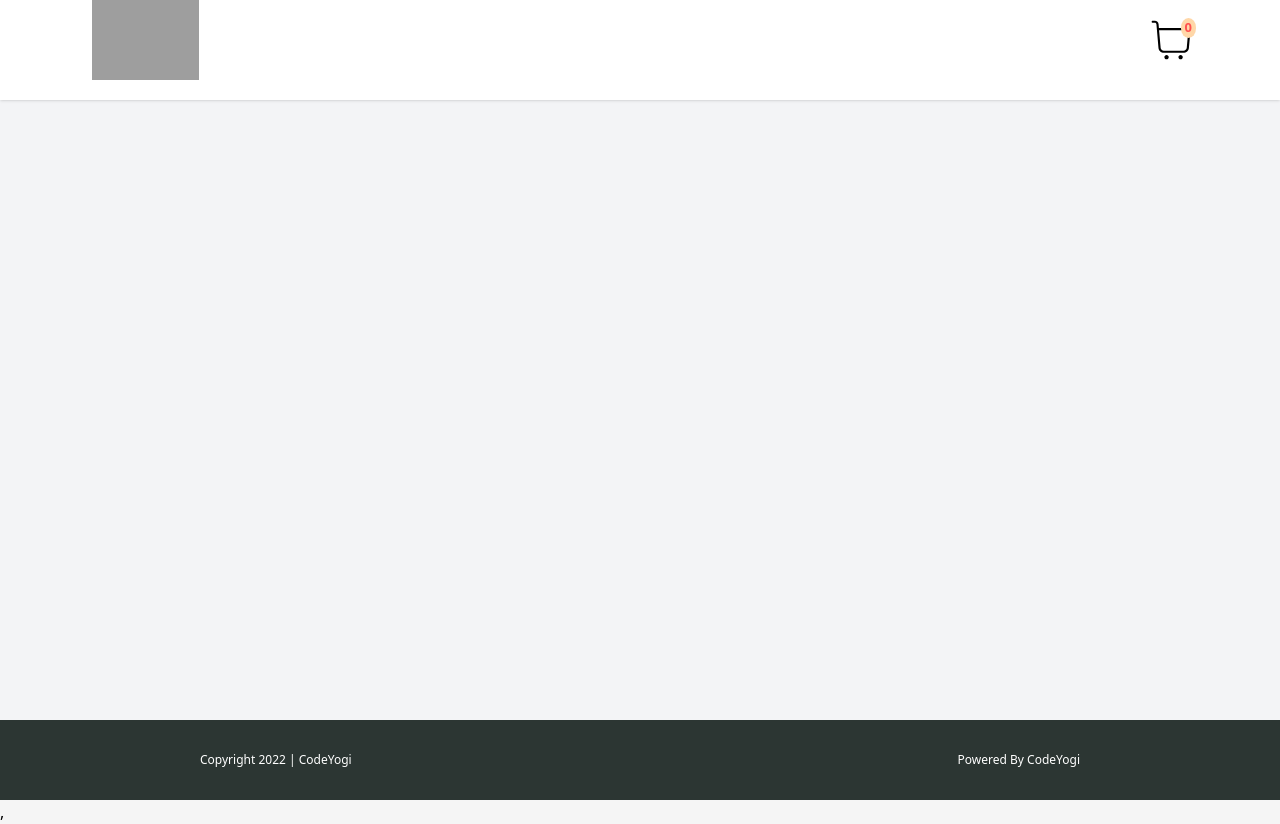
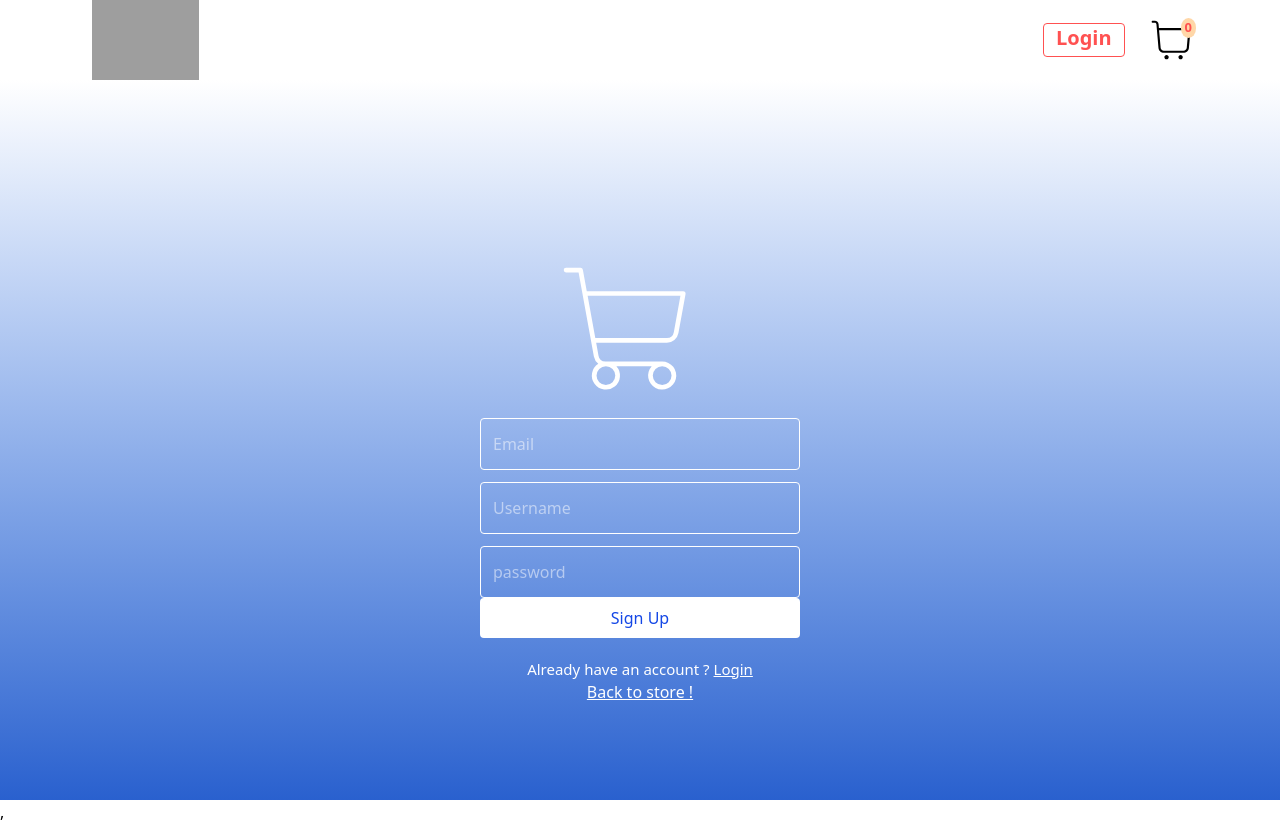
Before and after one commit to AmanAfreedi/Ecart, a React (Vite) app: page /signup in a window 1280 px wide. Built offline with nearby package versions, Linux system fonts and the light colour scheme; grey boxes are pictures that could not be loaded.

Commit message:
added login pages

```diff
--- a/index.html
+++ b/index.html
@@ -6,7 +6,7 @@
     <meta name="viewport" content="width=device-width, initial-scale=1.0" />
     <title>Vite + React</title>
   </head>
-  <body class="bg-[#f5f5f5] overflow-hidden">
+  <body class=" overflow-hidden">
     <div id="root"></div>
     <script type="module" src="/src/main.jsx"></script>
   </body>
--- a/package.json
+++ b/package.json
@@ -12,11 +12,13 @@
   "dependencies": {
     "@tailwindcss/vite": "^4.1.11",
     "axios": "^1.11.0",
+    "formik": "^2.4.6",
     "react": "^19.1.0",
     "react-dom": "^19.1.0",
     "react-icons": "^5.5.0",
     "react-router": "^7.7.1",
-    "tailwindcss": "^4.1.11"
+    "tailwindcss": "^4.1.11",
+    "yup": "^1.7.0"
   },
   "devDependencies": {
     "@eslint/js": "^9.30.1",
--- a/src/App.jsx
+++ b/src/App.jsx
@@ -5,6 +5,9 @@ import AllProducts from './components/AllProducts'
 import { Route, Routes } from 'react-router'
 import ProductDetails from "./components/ProductDetails"
 import CartPage from './components/CartPage'
+import LoginPage from './components/LoginPage'
+import SignUpPage from './components/SignUpPage'
+import ForgotPassword from './components/ForgotPassword'
 
 
 const App = () => {
@@ -30,13 +33,18 @@ const App = () => {
 
   console.log(count);
   return (
-    <div className='bg-gray-100 overflow-x-hidden h-screen flex flex-col overflow-y-visible'>
+
+    <div className=' bg-gray-100 overflow-x-hidden h-screen flex flex-col overflow-y-visible'>
       <Navbar className="fixed" count={count} />
       <div className='grow'>
         <Routes>
           <Route path='/' element={<AllProducts />} />
           <Route path='/productDetails/:id' element={<ProductDetails onAddToCart={HandleAddToCart} />} />
           <Route path ='cart' element={<CartPage cartItems={cart}/>}/>
+          <Route path ='/login' element={<LoginPage/>}/>
+          <Route path ='/signup' element={<SignUpPage/>}/>
+          <Route path ='/forgotpassword' element={<ForgotPassword/>}/>
+
         </Routes>
 
       </div>
--- /dev/null
+++ b/src/components/ForgotPassword.jsx
@@ -0,0 +1,41 @@
+import React from 'react'
+import { PiShoppingCartThin } from 'react-icons/pi'
+import { Link } from 'react-router'
+import { Formik, useFormik } from 'formik';
+import * as Yup from 'yup';
+function callForgotPasswordApi(values) {
+    console.log(values.email)
+}
+const Schema = Yup.object().shape({
+    email: Yup.string()
+        .email()
+        .required()
+})
+const ForgotPassword = () => {
+    const { handleChange, handleBlur , touched, handleSubmit, errors, values } = useFormik({
+        initialValues: {
+            email: ""
+        },
+        onSubmit: callForgotPasswordApi,
+        validationSchema: Schema
+    })
+    return (
+        <div className='flex justify-center items-center w-screen h-screen bg-gradient-to-t from-[#0e4cc7] to-white'>
+            <form onSubmit={handleSubmit}>
+                <div className='w-auto flex flex-col '>
+                    <PiShoppingCartThin className='text-white text-[150px] ml-10 md:ml-18' />
+                    <h1 className='md:text-3xl text-2xl self-center text-white font-semibold font-sans underline'>Reset your password</h1>
+                    <span className='w-65 md:w-80 text-white/70 mt-5'><p>Enter the email associated with your accound and we'll send you password reset instructions </p></span>
+                    <input onChange={handleChange} onBlur={handleBlur} name="email" type="email" placeholder='Email' className='border border-white mt-3 rounded text-white pl-3 h-13 w-65 md:w-80 ' >
+                    </input>
+                    {touched.email && errors.email && <div className='text-red-500 text-[13px]'>{errors.email}</div>}
+                    <button className=' bg-white hover:shadow-2xl hover:transition-shadow shadow-red-500/50 mb-5 justify-self-center w-65 md:w-80 h-10 rounded text-blue-700 mt-3  hover:border-1'>Sign Up</button>
+                    <div className='self-center text-white text-[13px] md:text-[15px]'><p>Go to Login ?  <Link to={"/login"} className='underline'>Login</Link></p></div>
+                    <Link to={'/'} className='text-white underline self-center'>Back to store !</Link>
+                </div>
+            </form>
+        </div>
+    )
+}
+
+export default ForgotPassword
--- /dev/null
+++ b/src/components/LoginPage.jsx
@@ -0,0 +1,57 @@
+import React from 'react'
+import { PiShoppingCartThin } from "react-icons/pi";
+import { CiUser } from "react-icons/ci";
+import { GiHouseKeys } from "react-icons/gi";
+import { Link } from 'react-router';
+import { Formik, useFormik } from 'formik';
+import * as Yup from 'yup';
+const LoginPage = () => {
+    function callLoginApi(values){
+        console.log("sending data ",values.username , values.password)
+    }
+    const Schema = Yup.object().shape({
+        username: Yup.string()
+        .min(5)
+        .required(),
+        password: Yup.string()
+        .min(8)
+        .required()
+    })
+    const {values,handleSubmit ,handleChange , errors , handleBlur ,touched} = useFormik({
+        initialValues:{
+            username:"",
+            password:""
+        },
+        onSubmit:callLoginApi,
+        validationSchema:Schema,
+    })
+  return (
+
+    <div className='flex justify-center items-center w-screen h-screen bg-gradient-to-t from-[#0e4cc7] to-white'>
+        <form onSubmit={handleSubmit}>
+        <div className='w-auto flex flex-col'>
+                <PiShoppingCartThin className='text-white text-[150px] ml-10 md:ml-18' />
+                <div >
+                <CiUser className='text-3xl mt-10 -mb-10 ml-2 text-white '/>
+                <input onBlur={handleBlur} name="username" onChange={handleChange} type="text" placeholder='Username' className='border border-white rounded text-white pl-10 h-13 w-65 md:w-80 ' >
+                </input>
+                {touched.username && errors.username && <div className='text-red-500'>{errors.username}</div>}
+                 </div>
+                <div className='-mt-5' >
+                <GiHouseKeys className='text-3xl mt-10 -mb-10 text-white ml-2'/>
+                <input onBlur={handleBlur}  name="password" onChange={handleChange} type="password" placeholder='Password' className='border border-white rounded text-white pl-10 h-13 w-65 md:w-80 ' >
+                </input>
+                {touched.password && errors.password && <div className='text-red-500'>{errors.password}</div>}
+                 </div>
+                <button className='bg-white hover:shadow-2xl hover:transition-shadow shadow-red-500/50 mb-5 justify-self-center w-65 md:w-80 h-10 rounded text-blue-700 mt-3 hover:border-1'> Login</button>
+                <Link to="/forgotpassword" className='text-white self-center hover:underline text-[13px] md:text-[15px] '>Forgot Password ?</Link>
+                   <div className='self-center text-white text-[13px] md:text-[15px]'><p>Dont't have an account <Link to={'/signup'} className='underline'>Sign Up</Link></p></div>
+
+                   <Link to={'/'} className='text-white underline self-center'>Back to store !</Link>
+        </div>
+        </form>
+    </div>
+  )
+}
+
+export default LoginPage
--- a/src/components/Navbar.jsx
+++ b/src/components/Navbar.jsx
@@ -7,6 +7,7 @@ const Navbar = ({count}) => {
       <div className='flex items-center max-w-6xl justify-between mx-auto px-5'>
         <img className='h-[80px] ml-2' src="https://logolook.net/wp-content/uploads/2021/03/Amazon-Logo-2000.png" alt="" />
         <div className='flex items-center'>
+          <Link to={"/login"} className='font-semibold text-xl rounded border border-[#ff5151] px-3 text-center pb-1 mr-5 text-[#ff5151]  ' >Login</Link>
           <Link to={'/cart'} ><CiShoppingCart className='w-13 h-13 hover:text-[#ff5151] mr-5' /></Link>
           <span className='-ml-9 -mt-6 text-[13px] px-1 bg-orange-200 rounded-[50%] font-extrabold text-[#ff5151] b'>{count}</span>
         </div>
--- /dev/null
+++ b/src/components/SignUpPage.jsx
@@ -0,0 +1,62 @@
+import { useFormik } from 'formik'
+import React from 'react'
+import { CiUser } from 'react-icons/ci'
+import { PiShoppingCartThin } from 'react-icons/pi'
+import { Link } from 'react-router'
+import * as Yup from 'yup';
+const SignUpPage = () => {
+    function callSignUpApi(values){
+        console.log("signed Api called with " ,values.username,values.email,values.password)
+    }
+    const Schema = Yup.object().shape({
+        username : Yup.string()
+        .min(5)
+        .required(),
+        email : Yup.string()
+        .email()
+        .required(),
+        password : Yup.string()
+        .min(8)
+        .required(),
+
+
+    })
+    const {handleBlur,touched , handleChange , handleSubmit, handleReset , values , errors} = useFormik({
+        initialValues: {
+            email : "",
+            username : "",
+            password : "",
+            ConfirmPassword : ""
+        },
+        onSubmit: callSignUpApi,
+        validationSchema : Schema
+    })
+
+    return (
+        <div className='flex justify-center items-center w-screen h-screen bg-gradient-to-t from-[#0e4cc7] to-white'>
+            <form onSubmit={handleSubmit} >
+                <div className='w-auto flex flex-col '>
+                    <PiShoppingCartThin className='text-white text-[150px] ml-10 md:ml-18' />
+
+                    <input onChange={handleChange} onBlur={handleBlur} name="email" type="email" placeholder='Email' className='border border-white mt-3 rounded text-white pl-3 h-13 w-65 md:w-80 ' >
+                    </input>
+                    {touched.email && errors.email && <div className='text-red-500 text-[13px]'>{errors.email}</div>}
+                    <input onChange={handleChange} onBlur={handleBlur} name="username" type="text" placeholder='Username' className='border border-white mt-3 rounded text-white pl-3 h-13 w-65 md:w-80 ' >
+                    </input>
+                    {touched.username && errors.username && <div className='text-red-500 text-[13px]'>{errors.username}</div>}
+                    <input onChange={handleChange} onBlur={handleBlur} name="password" type="password" placeholder='password' className='border border-white mt-3 rounded text-white pl-3 h-13 w-65 md:w-80 ' >
+                    </input>
+                    {touched.password && errors.password && <div className='text-red-500 text-[13px]'>{errors.password}</div>}
+
+                    <button className='bg-white hover:shadow-2xl hover:transition-shadow shadow-red-500/50 mb-5 justify-self-center w-65 md:w-80 h-10 rounded text-blue-700 mt-3hover:border-1'>Sign Up</button>
+                    <div className='self-center text-white text-[13px] md:text-[15px]'><p>Already have an account ?  <Link to={"/login"} className='underline'>Login</Link></p></div>
+                    <Link to={'/'} className='text-white underline self-center'>Back to store !</Link>
+                </div>
+
+            </form>
+
+        </div>
+    )
+}
+
+export default SignUpPage
```
Also changed, not shown: 1 other file (tests, documents, lock files or other folders).
